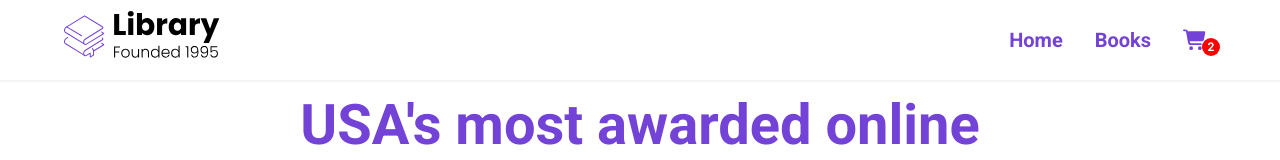
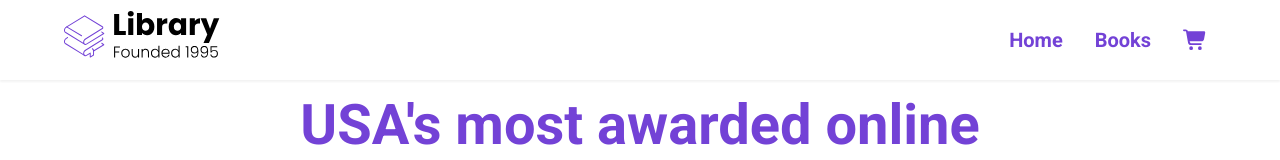
Before and after one commit to powerup33/library-react-mod5, a React (Create React App) app: page / in a window 1280 px wide. Shown: the top 160 px of the page. Built offline with nearby package versions, Linux system fonts and the light colour scheme.

Commit message:
Cart Count updated

```diff
--- a/src/App.js
+++ b/src/App.js
@@ -39,7 +39,7 @@ function App() {
   return (
     <Router>
       <div className="App">
-        <Nav />
+        <Nav cart={cart} />
 
         <Routes>
           <Route path="/" element={<Home />} />
--- a/src/components/Nav.jsx
+++ b/src/components/Nav.jsx
@@ -8,7 +8,9 @@ import {
 import LibraryLogo from "../assets/Library.svg";
 import { Link } from "react-router-dom";
 
-export default function Nav() {
+export default function Nav({ cart = [] }) {
+  const totalItems = cart.reduce((total, book) => total + book.quantity, 0);
+
   function menuOpen() {
     document.body.classList.add("menu--open");
   }
@@ -44,7 +46,9 @@ export default function Nav() {
           <li className="nav__list">
             <Link to="/cart" className="nav__link cart__container">
               <FontAwesomeIcon icon={faCartShopping} />
-              <span className="cart__length">2</span>
+              {totalItems > 0 && (
+                <span className="cart__length">{totalItems}</span>
+              )}
             </Link>
           </li>
         </ul>
--- a/src/index.css
+++ b/src/index.css
@@ -143,12 +143,14 @@ button:active {
 }
 
 .cart__container {
-  position: relative; /* parent for absolute positioning */
-  display: inline-block; /* ensures badge positions relative to icon */
+  position: relative; /* Parent for absolute positioning */
+  display: inline-block; /* Makes badge position relative to icon */
 }
 
 .cart__length {
-  position: absolute;
+  position: absolute; /* Position relative to parent */
+  top: -5px;          /* Slightly above the icon */
+  right: -5px;        /* Slightly to the right */
   background-color: red;
   color: white;
   width: 18px;
@@ -158,11 +160,10 @@ button:active {
   align-items: center;
   justify-content: center;
   border-radius: 50%;
-  position: absolute;
-  bottom: 4px;
-  right: -4px;
-  pointer-events: none;
+  font-weight: bold;
+  pointer-events: none; /* Prevent click interference */
 }
+
 
 .btn__menu {
   background-color: transparent;
```
